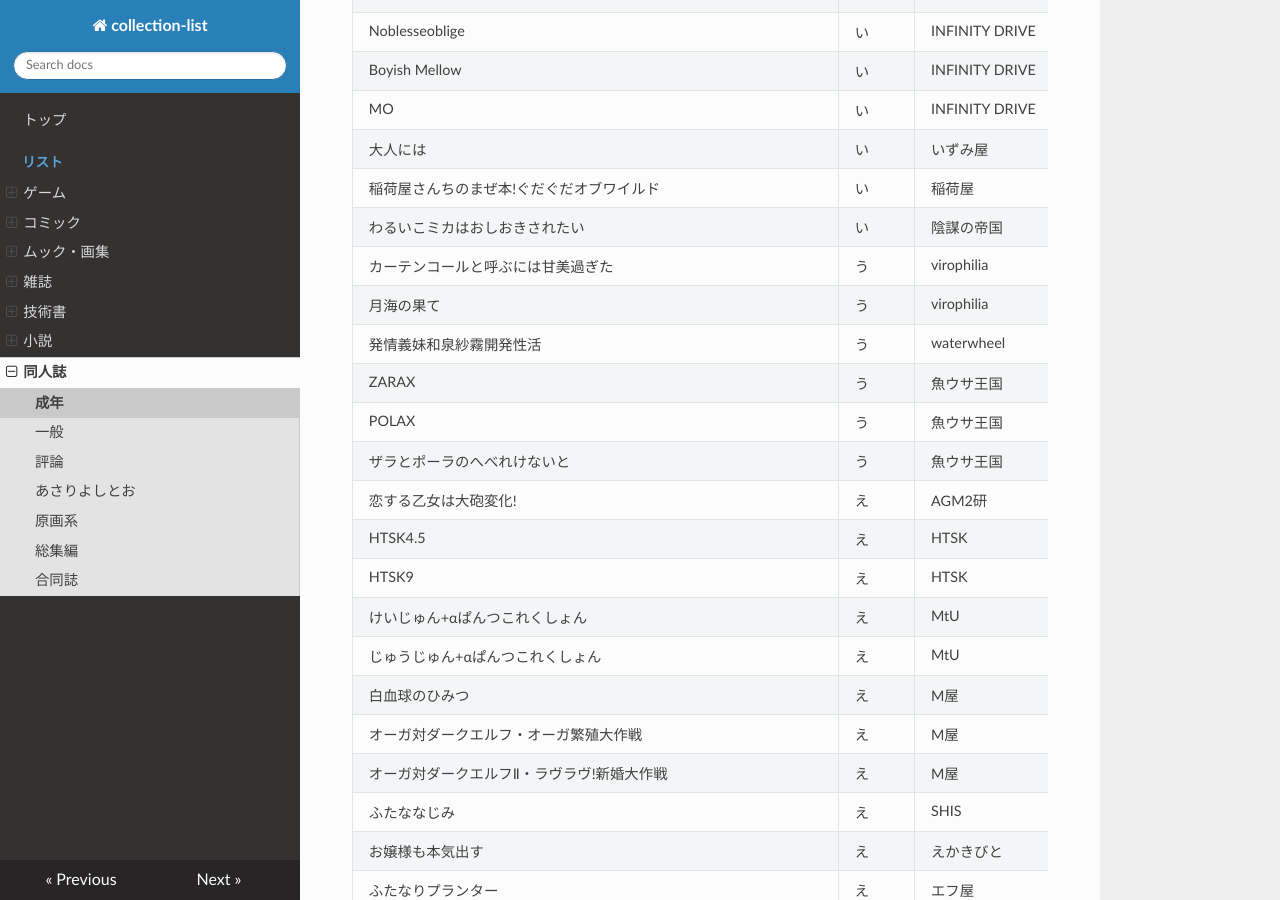
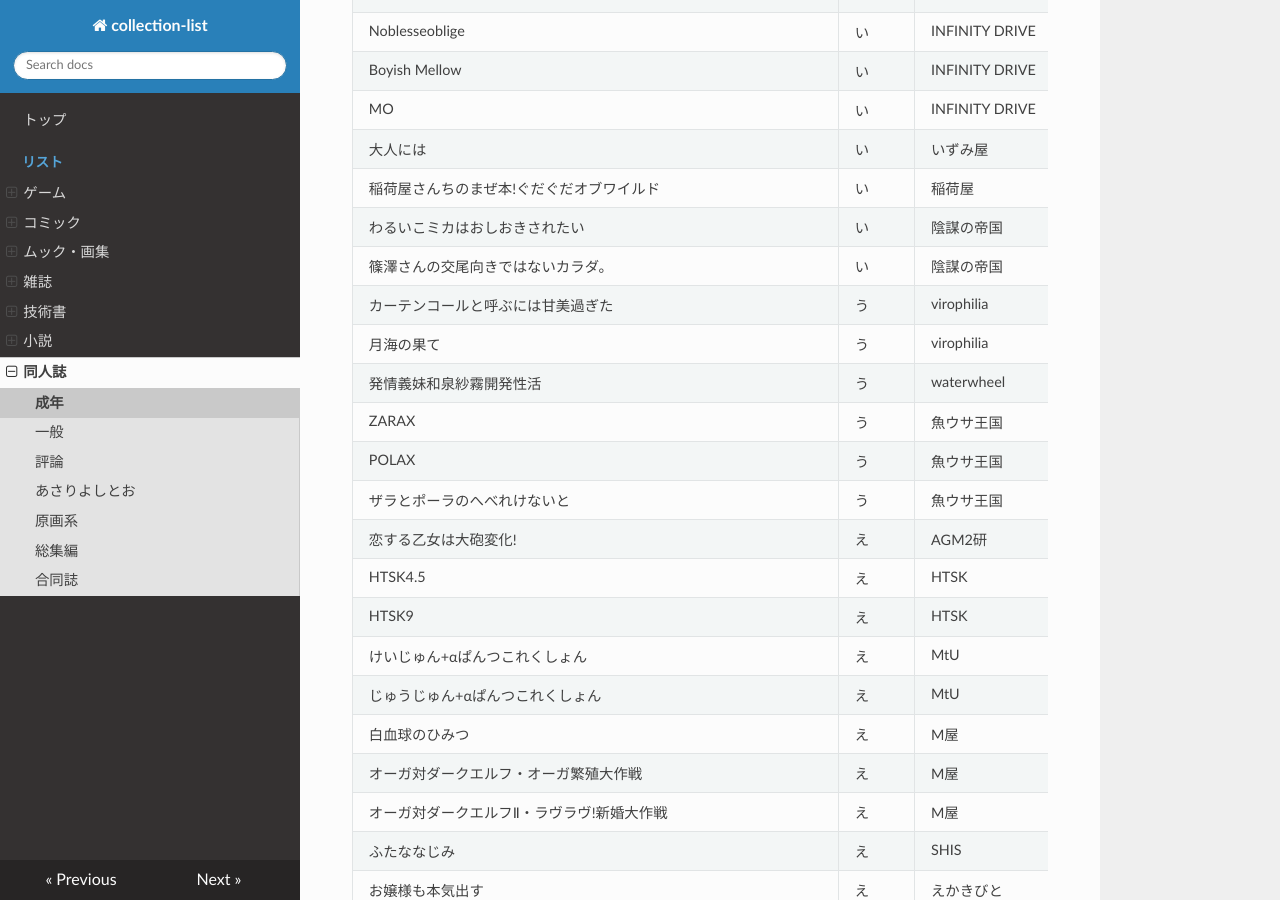
Before and after one commit to tutinoko364/collection-list, an MkDocs documentation site: the page built from docs/doujinshi/doujinshi-adult.md, in a window 1280 px wide and 900 px high, scrolled down 1340 px. Built offline with MkDocs 1.6.1, drawn with Linux system fonts in a browser that asks for light colours; nearby versions of some CDN libraries.

Commit message:
collection-list

```diff
--- a/docs/doujinshi/doujinshi-adult.md
+++ b/docs/doujinshi/doujinshi-adult.md
@@ -37,6 +37,7 @@
 | 大人には | い | いずみ屋 | 和泉彪 | 2018/12/30 | FGO | ふたなり | B5 |
 | 稲荷屋さんちのまぜ本!ぐだぐだオブワイルド | い | 稲荷屋 | 稲荷 | 2017/4/30 | FGO | ゼルダ | B5 |
 | わるいこミカはおしおきされたい | い | 陰謀の帝国 | 印カ・オブ・デッド | 2023/5/7 | ブルーアーカイブ | - | B5 |
+| 篠澤さんの交尾向きではないカラダ。 | い | 陰謀の帝国 | 印カ・オブ・デッド | 2024/8/12 | 学マス | - | B5 |
 | カーテンコールと呼ぶには甘美過ぎた | う | virophilia | 織日ちひろ | 2022/9/25 | ニジガク | ふたなり | B5 |
 | 月海の果て | う | virophilia | 織日ちひろ | 2022/12/31 | ニジガク | ふたなり | B5 |
 | 発情義妹和泉紗霧開発性活 | う | waterwheel | 白田太 | 2017/8/13 | エロマンガ先生 | - | B5 |
--- a/docs/table-file/doujinshi/doujinshi-adult.csv
+++ b/docs/table-file/doujinshi/doujinshi-adult.csv
@@ -36,6 +36,7 @@ MO,い,INFINITY DRIVE,京極しん,2015/8/16,艦これ,もがみん,B5
 大人には,い,いずみ屋,和泉彪,2018/12/30,FGO,ふたなり,B5
 稲荷屋さんちのまぜ本!ぐだぐだオブワイルド,い,稲荷屋,稲荷,2017/4/30,FGO,ゼルダ,B5
 わるいこミカはおしおきされたい,い,陰謀の帝国,印カ・オブ・デッド,2023/5/7,ブルーアーカイブ,-,B5
+篠澤さんの交尾向きではないカラダ。,い,陰謀の帝国,印カ・オブ・デッド,2024/8/12,学マス,-,B5
 カーテンコールと呼ぶには甘美過ぎた,う,virophilia,織日ちひろ,2022/9/25,ニジガク,ふたなり,B5
 月海の果て,う,virophilia,織日ちひろ,2022/12/31,ニジガク,ふたなり,B5
 発情義妹和泉紗霧開発性活,う,waterwheel,白田太,2017/8/13,エロマンガ先生,-,B5
```
Also changed, not shown: site/doujinshi/doujinshi-adult.html, site/index.html, site/search/search_index.json, site/table-file/doujinshi/doujinshi-adult.csv, 1 other file.
